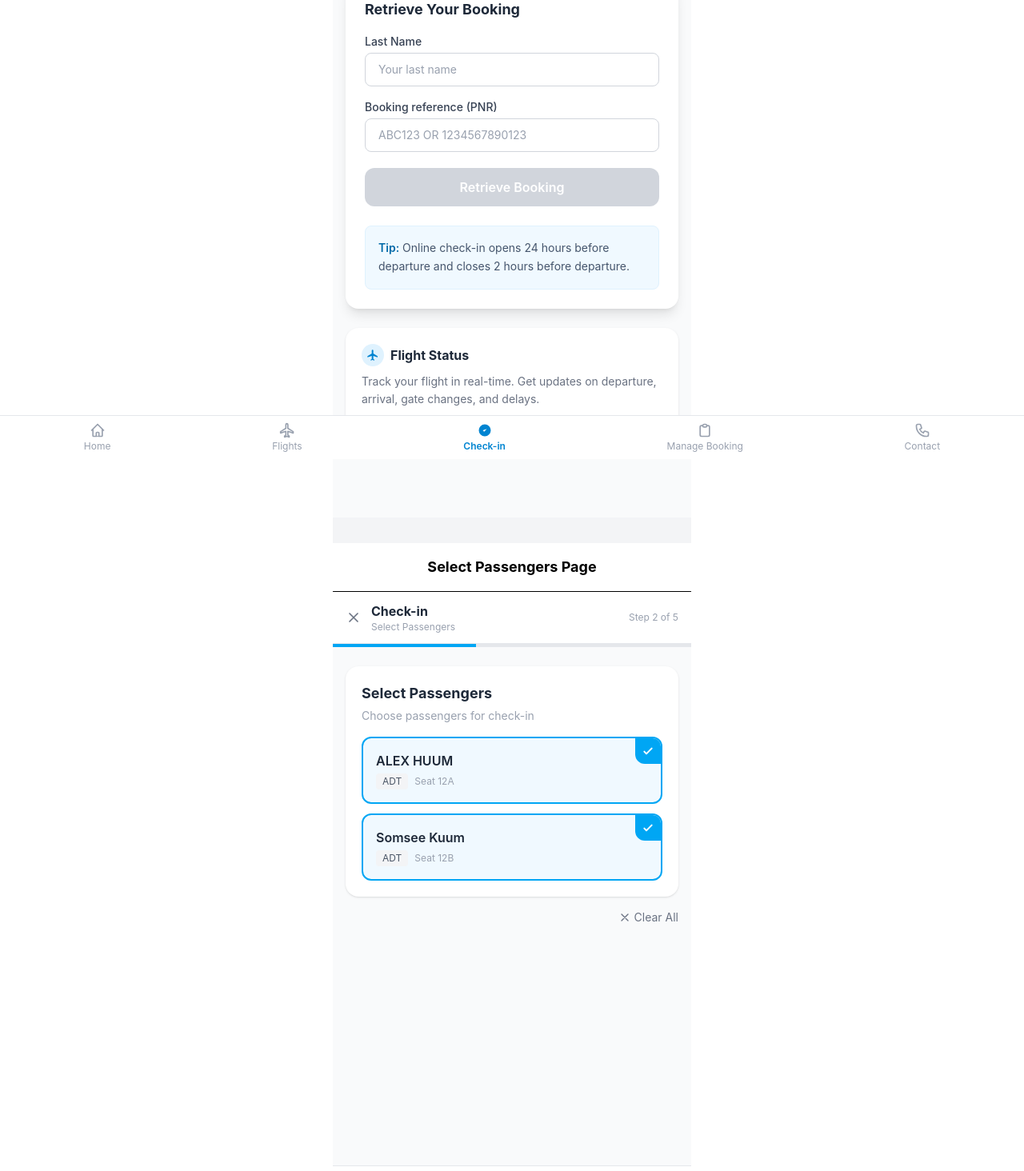
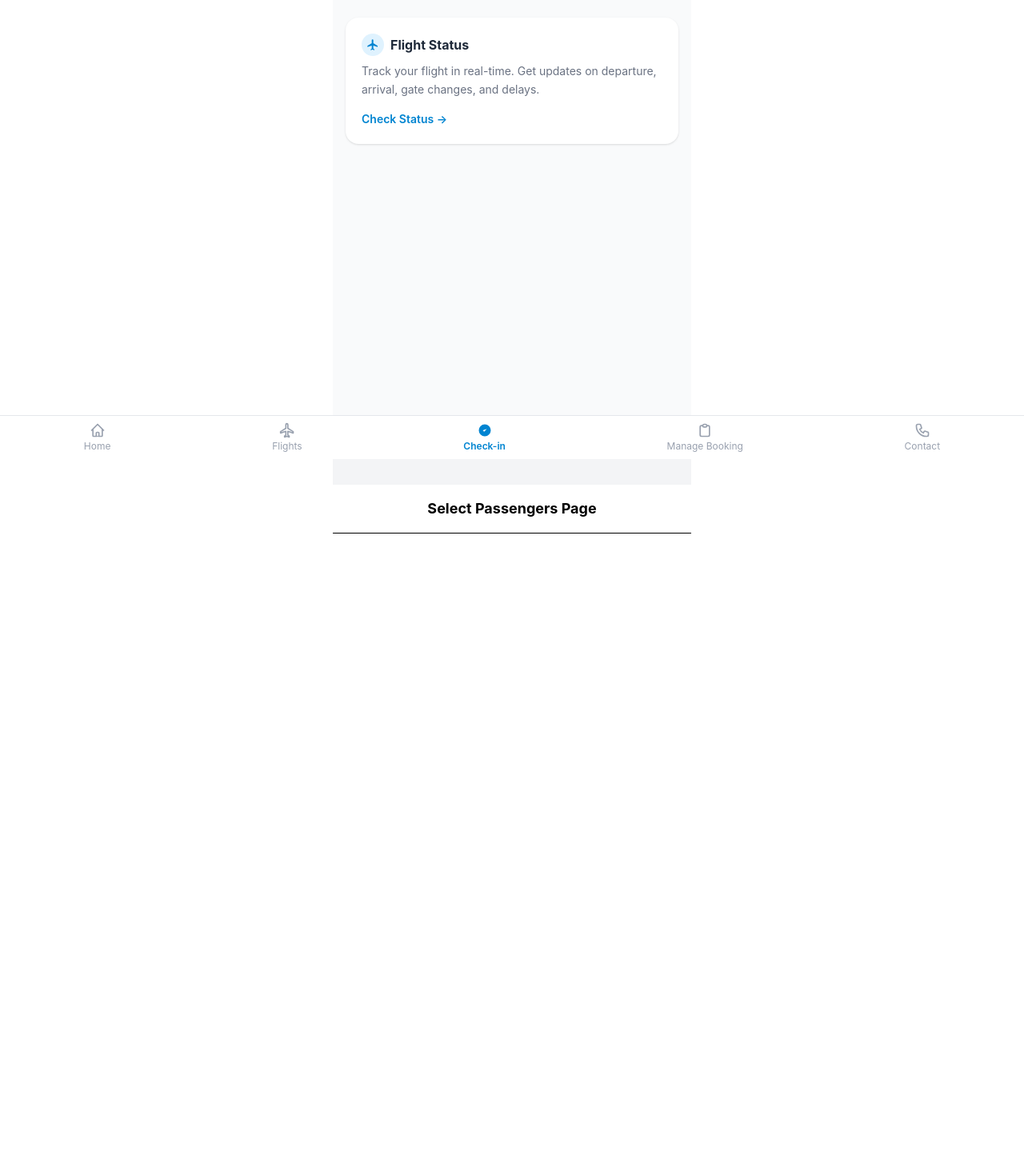
Before and after one commit to AnuchitO/course-reactjs, a React (Vite) app in the folder demo/02-qoomlee/: page / in a window 1280 px wide. Shown: the part 226-1690 px from the top of the page at 80% size. After the commit the page ends 893 px from the top, so only its background shows below. Built offline with nearby package versions, Linux system fonts and the light colour scheme.

Commit message:
start here from missing Booking Component

```diff
--- a/demo/02-qoomlee/src/demo/CheckInDemo.tsx
+++ b/demo/02-qoomlee/src/demo/CheckInDemo.tsx
@@ -24,52 +24,6 @@ function HeroBanner() {
       <p className="text-sm font-medium opacity-90">Fly Smart. Fly Qoomlee.</p>
       <p className="text-xs opacity-70 mt-1">Check in online and save time at the airport</p>
     </section>
-  )
-}
-
-function BookingForm() {
-  return (
-    <form className="mx-4 -mt-6 bg-white rounded-2xl shadow-lg p-6 relative z-10">
-      <h2 className="text-lg font-bold text-gray-800 mb-4">Retrieve Your Booking</h2>
-
-      <div className="mb-4">
-        <label htmlFor="demo-lastName" className="block text-sm font-medium text-gray-700 mb-1">
-          Last Name
-        </label>
-        <input
-          id="demo-lastName"
-          type="text"
-          placeholder="Your last name"
-          className="w-full border border-gray-300 rounded-lg px-4 py-2.5 text-sm placeholder-gray-400 focus:outline-none focus:ring-2 focus:ring-sky-500 focus:border-transparent"
-        />
-      </div>
-
-      <div className="mb-5">
-        <label htmlFor="demo-bookingRef" className="block text-sm font-medium text-gray-700 mb-1">
-          Booking reference (PNR)
-        </label>
-        <input
-          id="demo-bookingRef"
-          type="text"
-          placeholder="ABC123 OR 1234567890123"
-          className="w-full border border-gray-300 rounded-lg px-4 py-2.5 text-sm placeholder-gray-400 focus:outline-none focus:ring-2 focus:ring-sky-500 focus:border-transparent"
-        />
-      </div>
-
-      <button
-        type="button"
-        className="w-full bg-gray-300 cursor-not-allowed font-semibold py-3 rounded-xl text-white"
-      >
-        Retrieve Booking
-      </button>
-
-      <div className="mt-5 sm:mt-6 p-3.5 sm:p-4 bg-sky-50 rounded-lg border border-sky-100">
-        <p className="text-xs sm:text-sm text-slate-600 leading-relaxed">
-          <span className="font-semibold text-sky-700">Tip:</span> Online check-in opens 24 hours before departure and closes 2 hours before departure.
-        </p>
-      </div>
-
-    </form>
   )
 }
 
@@ -131,97 +85,20 @@ function BottomNav() {
   )
 }
 
-function SelectPassengers() {
-  const passengers = [
-    { id: '1', name: 'ALEX HUUM', type: 'ADT', seat: '12A', selected: true },
-    { id: '2', name: 'Somsee Kuum', type: 'ADT', seat: '12B', selected: true },
-  ]
-
-  return (
-    <div className="min-h-screen bg-gray-50 flex flex-col">
-      <div className="flex items-center justify-between px-4 py-3 bg-white border-b border-gray-200">
-        <div className="flex items-center gap-3">
-          <button type="button" className="text-gray-500">
-            <svg className="w-5 h-5" fill="none" stroke="currentColor" strokeWidth={2} viewBox="0 0 24 24">
-              <path strokeLinecap="round" strokeLinejoin="round" d="M6 18L18 6M6 6l12 12" />
-            </svg>
-          </button>
-          <div>
-            <span className="block text-base font-bold text-gray-800">Check-in</span>
-            <span className="block text-xs text-gray-400">Select Passengers</span>
-          </div>
-        </div>
-        <span className="text-xs text-gray-400">Step 2 of 5</span>
-      </div>
-
-      <div className="h-1 bg-gray-200">
-        <div className="h-1 bg-sky-500 w-2/5" />
-      </div>
-
-      <div className="flex-1 px-4 pt-6 pb-4">
-        <div className="bg-white rounded-2xl shadow-sm p-5">
-          <h2 className="text-lg font-bold text-gray-800 mb-1">Select Passengers</h2>
-          <p className="text-sm text-gray-400 mb-4">Choose passengers for check-in</p>
-
-          <div className="space-y-3">
-            {passengers.map((p) => (
-              <div
-                key={p.id}
-                className={`w-full text-left rounded-xl border-2 p-4 relative ${p.selected ? 'border-sky-500 bg-sky-50' : 'border-gray-200 bg-white'
-                  }`}
-              >
-                <span className="block text-base font-semibold text-gray-800">{p.name}</span>
-                <div className="flex items-center gap-2 mt-1">
-                  <span className="text-xs bg-gray-100 text-gray-600 px-2 py-0.5 rounded">{p.type}</span>
-                  <span className="text-xs text-gray-400">Seat {p.seat}</span>
-                </div>
-                {p.selected && (
-                  <div className="absolute top-0 right-0 w-8 h-8 bg-sky-500 rounded-bl-xl rounded-tr-[10px] flex items-center justify-center">
-                    <svg className="w-4 h-4 text-white" fill="none" stroke="currentColor" strokeWidth={3} viewBox="0 0 24 24">
-                      <path strokeLinecap="round" strokeLinejoin="round" d="M5 13l4 4L19 7" />
-                    </svg>
-                  </div>
-                )}
-              </div>
-            ))}
-          </div>
-        </div>
-
-        <div className="flex justify-end mt-4">
-          <button type="button" className="flex items-center gap-1 text-sm text-gray-500">
-            <svg className="w-4 h-4" fill="none" stroke="currentColor" strokeWidth={2} viewBox="0 0 24 24">
-              <path strokeLinecap="round" strokeLinejoin="round" d="M6 18L18 6M6 6l12 12" />
-            </svg>
-            Clear All
-          </button>
-        </div>
-      </div>
-
-      <div className="px-4 py-4 bg-white border-t border-gray-200 flex gap-3">
-        <button type="button" className="flex-1 py-3 rounded-xl border border-gray-300 font-semibold text-gray-700 bg-white">
-          Back
-        </button>
-        <button type="button" className="flex-1 py-3 rounded-xl font-semibold text-white bg-sky-600 hover:bg-sky-700">
-          Continue
-        </button>
-      </div>
-    </div>
-  )
-}
-
 export default function CheckInDemo() {
   return (
     <div className="max-w-md mx-auto bg-gray-100 min-h-screen">
       <div className="min-h-screen bg-gray-50 pb-20">
         <Header />
         <HeroBanner />
-        <BookingForm />
+
+        {/* <BookingForm /> */}
+
         <FlightStatus />
         <BottomNav />
       </div>
 
       <h2 className="text-center text-lg font-bold py-4 bg-white border-b mt-8">Select Passengers Page</h2>
-      <SelectPassengers />
     </div>
   )
 }
```
